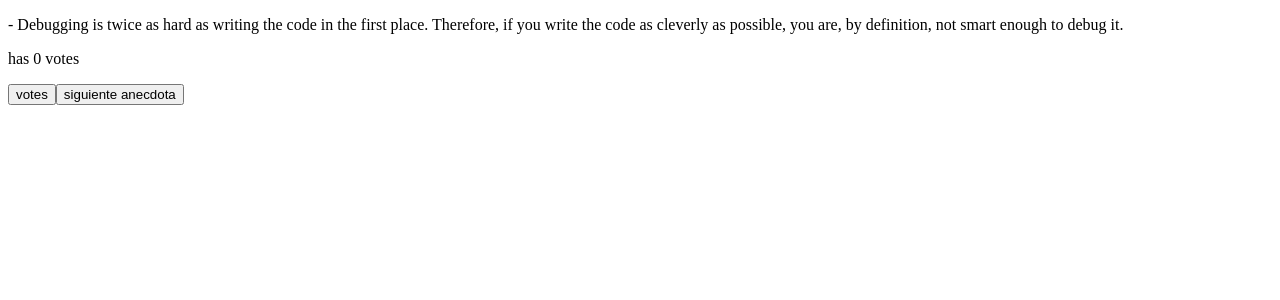
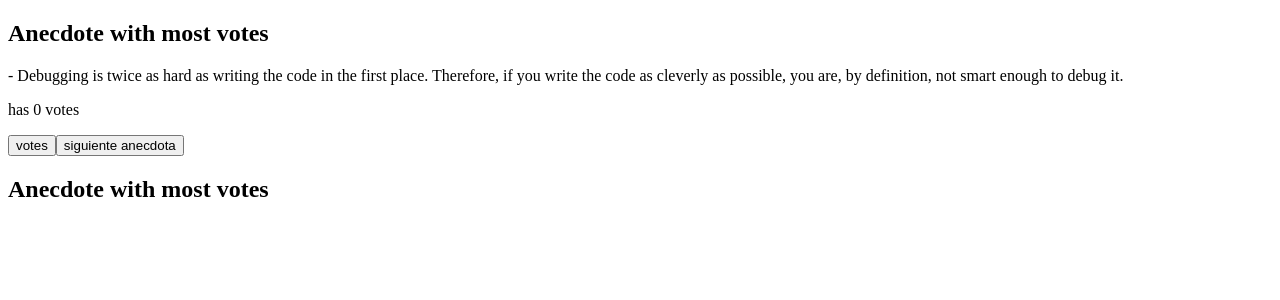
Before and after one commit to alexescorp/FullStackOpen, a React (Vite) app in the folder Part1/: page / in a window 1280 px wide. Shown: the top 300 px of the page. Built offline with nearby package versions, Linux system fonts and the light colour scheme.

Commit message:
ejercicio 1.14: anecdotes, paso 3

```diff
--- a/Part1/src/App.jsx
+++ b/Part1/src/App.jsx
@@ -14,6 +14,7 @@ const App = () => {
 
   const [selected, setSelected] = useState(5)
   const [votosArray, setVotes] = useState(new Array(anecdotes.length).fill(0));
+  const [maxIndex, setMaxIndex] = useState(null);
 
   const handleAnecdota = () => {
     const indice = Math.floor(Math.random() * anecdotes.length)
@@ -24,14 +25,21 @@ const App = () => {
     const nuevosVotos = [...votosArray] //Copia el array existente para no mutar el estado directamente
     nuevosVotos[selected] += 1
     setVotes(nuevosVotos)
+
+    const maxValue = Math.max(...nuevosVotos)
+    const index = nuevosVotos.indexOf(maxValue)
+    setMaxIndex(index);
   }
 
   return (
     <div>
+      <h2>Anecdote with most votes</h2>
       <p>{anecdotes[selected]}</p>
       <p>has {votosArray[selected]} votes</p>
       <button onClick={handleVotos}>votes</button>
       <button onClick={handleAnecdota}>siguiente anecdota</button>
+      <h2>Anecdote with most votes</h2>
+      <p>{anecdotes[maxIndex]}</p>
     </div>
   )
 }
```
